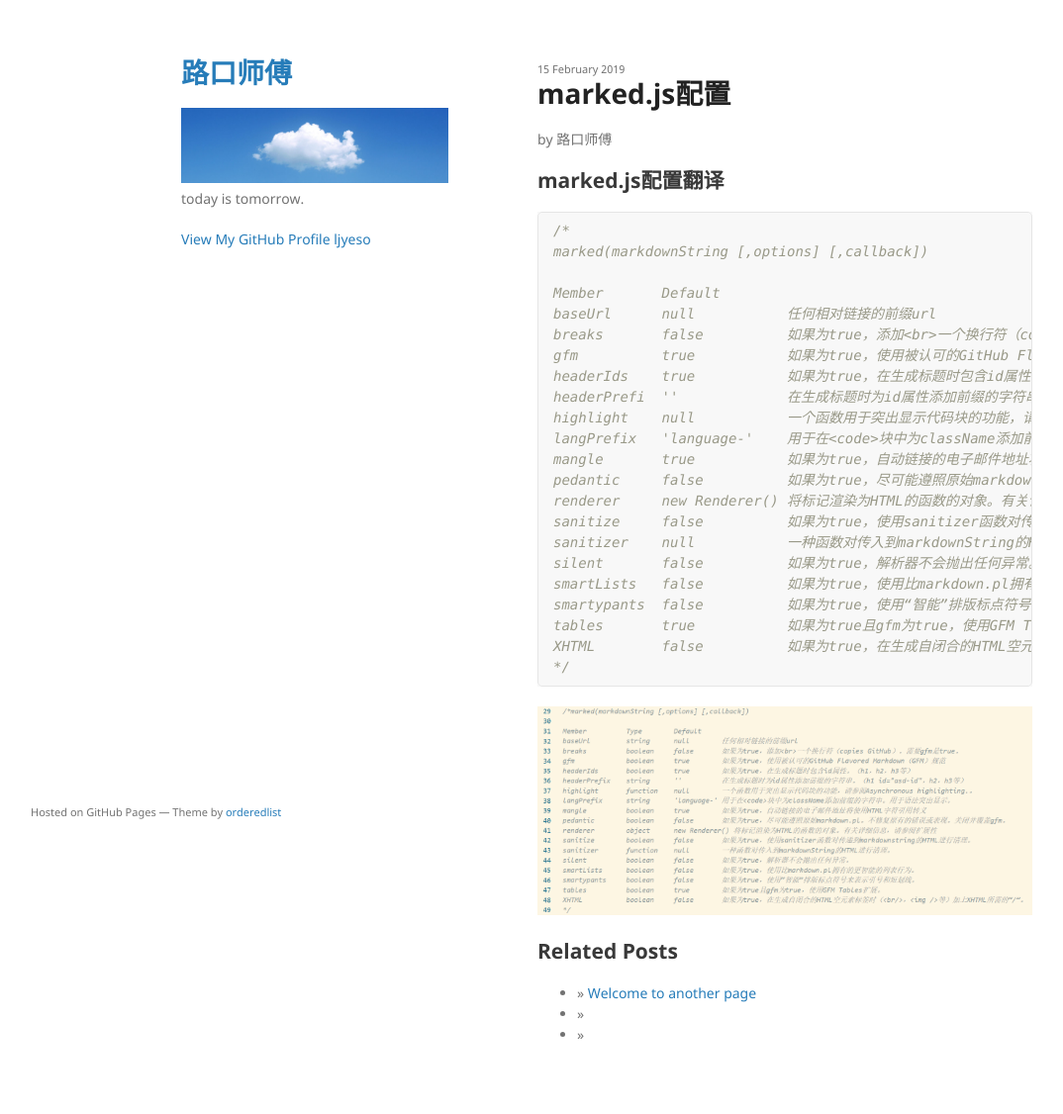
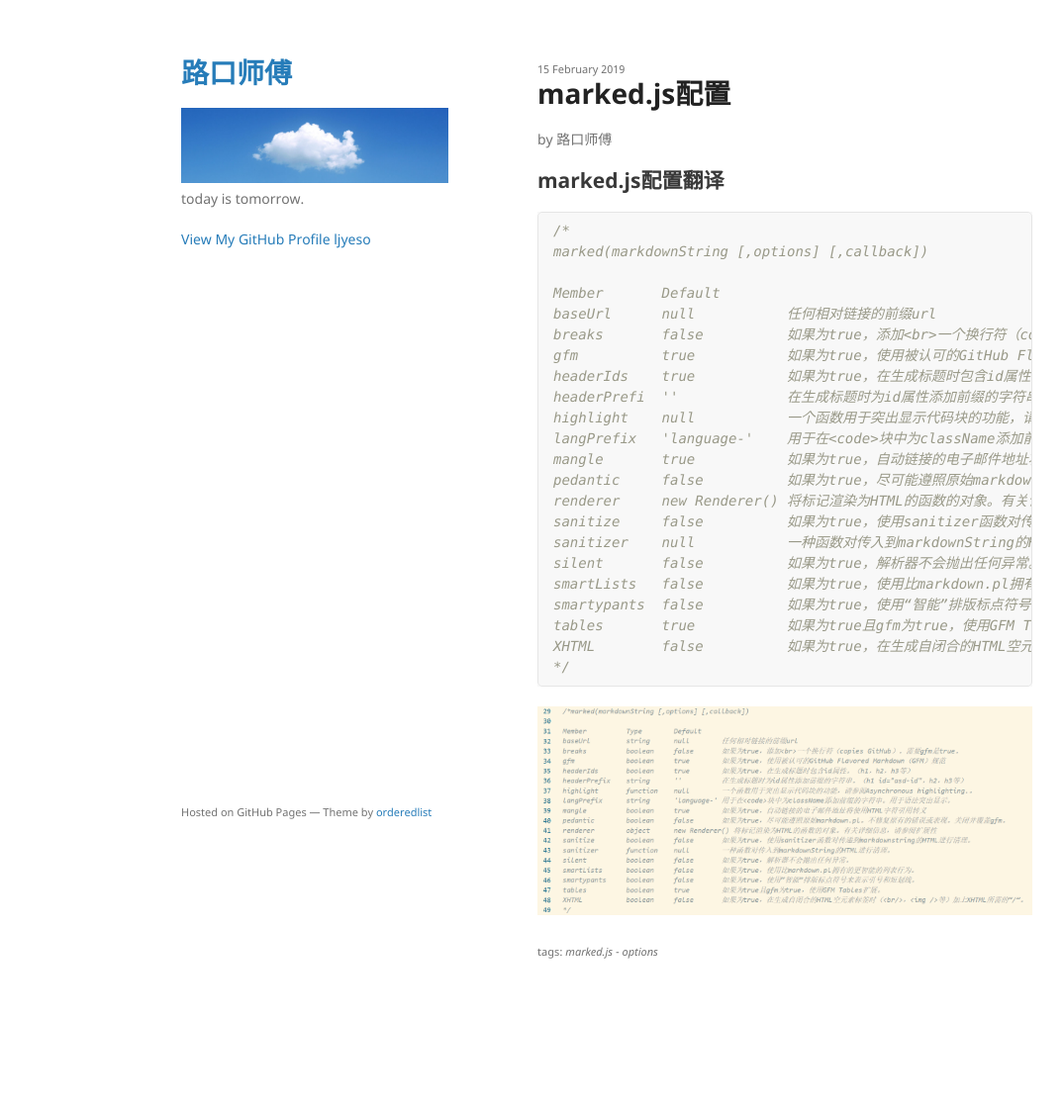
Before and after one commit to ljyeso/ljyeso.github.io, a Jekyll site: the page built from _posts/2019-02-15-marked.js options.md, in a window 1280 px wide. Shown: the whole page at 99% size, without its empty margins (27-1101 px from the left). Built offline with Jekyll 4.4.1, drawn with Linux system fonts in a browser that asks for light colours; comment, search, counter and statistics services are not loaded; after the commit the page ends 1021 px from its top, so only the background shows below that.

Commit message:
Signed-off-by: ljyeso <ljyes@outlook.com>

```diff
--- a/_layouts/post.html
+++ b/_layouts/post.html
@@ -9,42 +9,6 @@ layout: default
 
 {{content}}
 
-<div >
-  <h2>Related Posts</h2>
-  <ul class="posts">
-    {% for post in site.pages %}
-      <li><span>{{ post.date | date_to_string }}</span> &raquo; <a href="{{ post.url }}">{{ post.title }}</a></li>
-    {% endfor %}
-  </ul>
-</div>
-<!--
-<div >
-  <h2>Related Posts</h2>
-  <ul class="posts">
-    {% for post in site.related_posts limit:3 %}
-      <li><span>{{ post.date | date_to_string }}</span> &raquo; <a href="{{ post.url }}">{{ post.title }}</a></li>
-    {% endfor %}
-  </ul>
-</div>
-
 {% if page.tags %}
   <small>tags: <em>{{ page.tags | join: "</em> - <em>" }}</em></small>
 {% endif %}
-
-<div >
-  <h2>Related Posts</h2>
-  <ul class="posts">
-    {% for post in site.categories["nodejs"] %}
-      <li><span>{{ post.date | date_to_string }}</span> &raquo; <a href="{{ post.url }}">{{ post.title }}</a></li>
-    {% endfor %}
-  </ul>
-</div>
-
-<div >
-  <h2>Related Posts</h2>
-  <ul class="posts">
-    {% for post in site.tags["options"] %}
-      <li><span>{{ post.date | date_to_string }}</span> &raquo; <a href="{{ post.url }}">{{ post.title }}</a></li>
-    {% endfor %}
-  </ul> -->
-</div>
```
